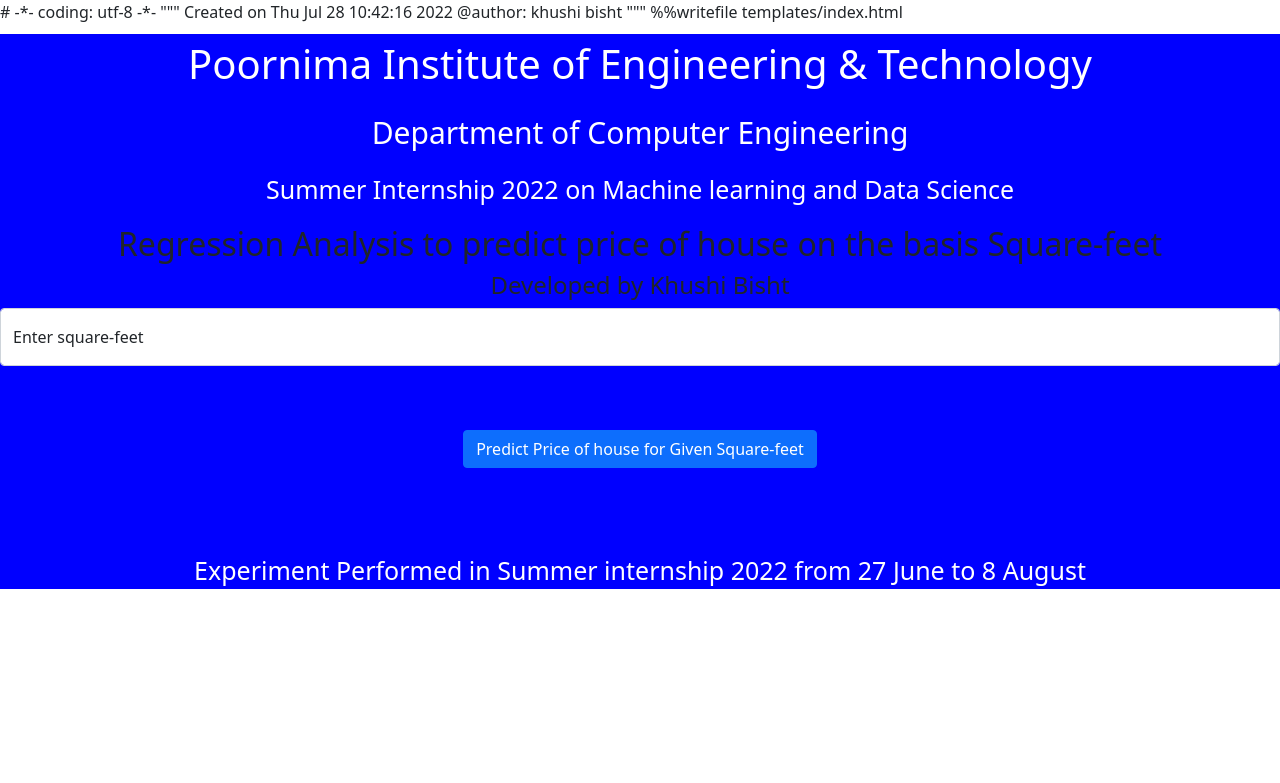
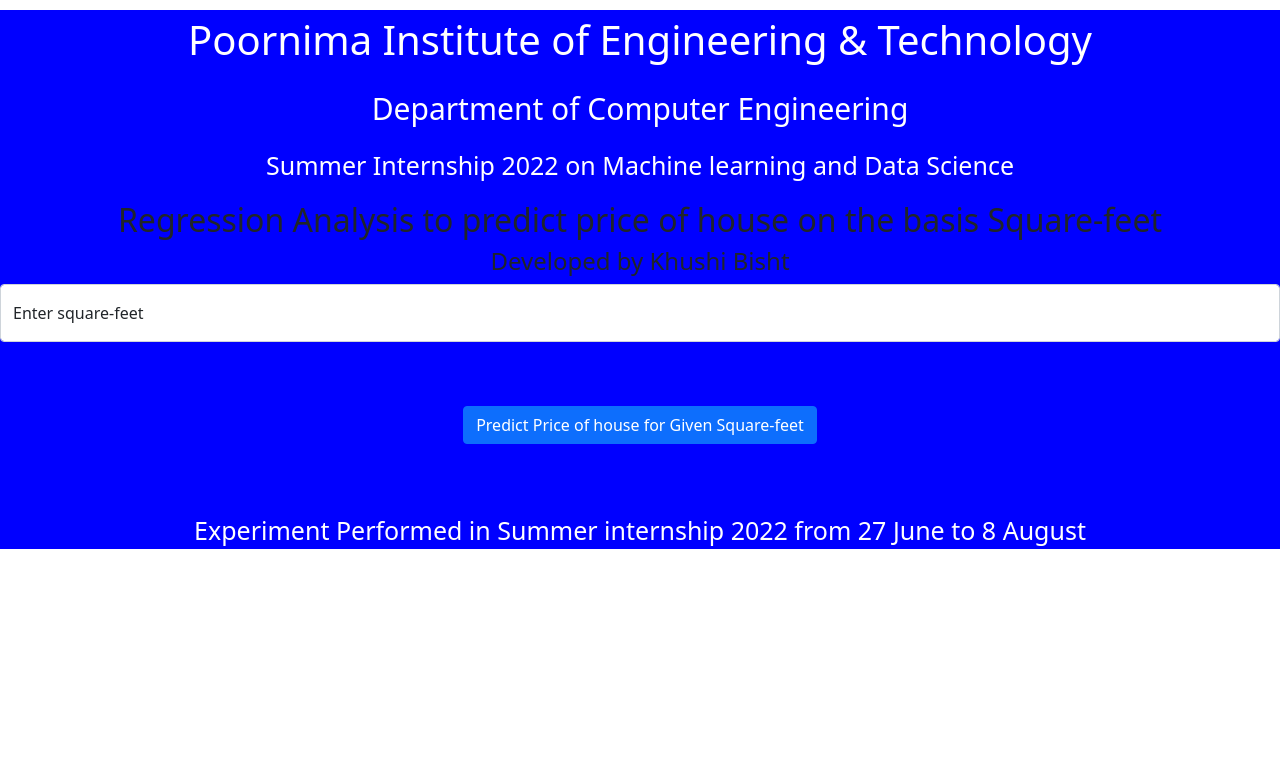
Before and after one commit to khushibisht/Internship_Linear-regression_project, a Flask app: page / in a window 1280 px wide. Shown: the top 783 px of the page. Run offline with Flask 2, Linux system fonts and the light colour scheme; parts of the project's set-up code (start-up, migrations or seed data) failed here and were passed over.

Commit message:
Update index.html

```diff
--- a/templates/index.html
+++ b/templates/index.html
@@ -1,11 +1,4 @@
-# -*- coding: utf-8 -*-
-"""
-Created on Thu Jul 28 10:42:16 2022
 
-@author: khushi bisht
-"""
-
-%%writefile templates/index.html
 <!DOCTYPE html>
 <html >
 <!--From https://codepen.io/frytyler/pen/EGdtg-->
```
